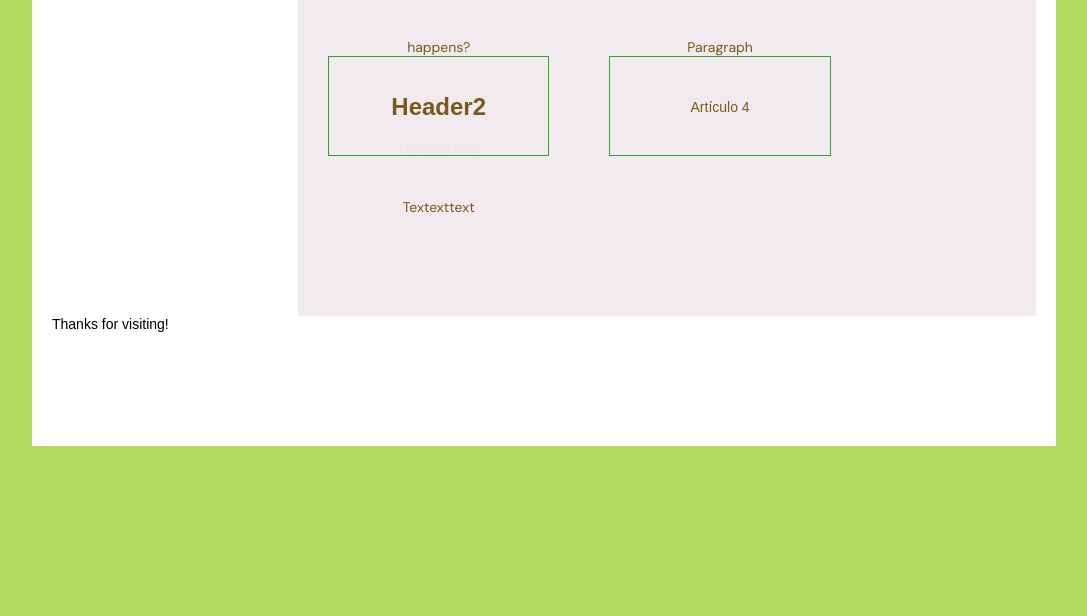
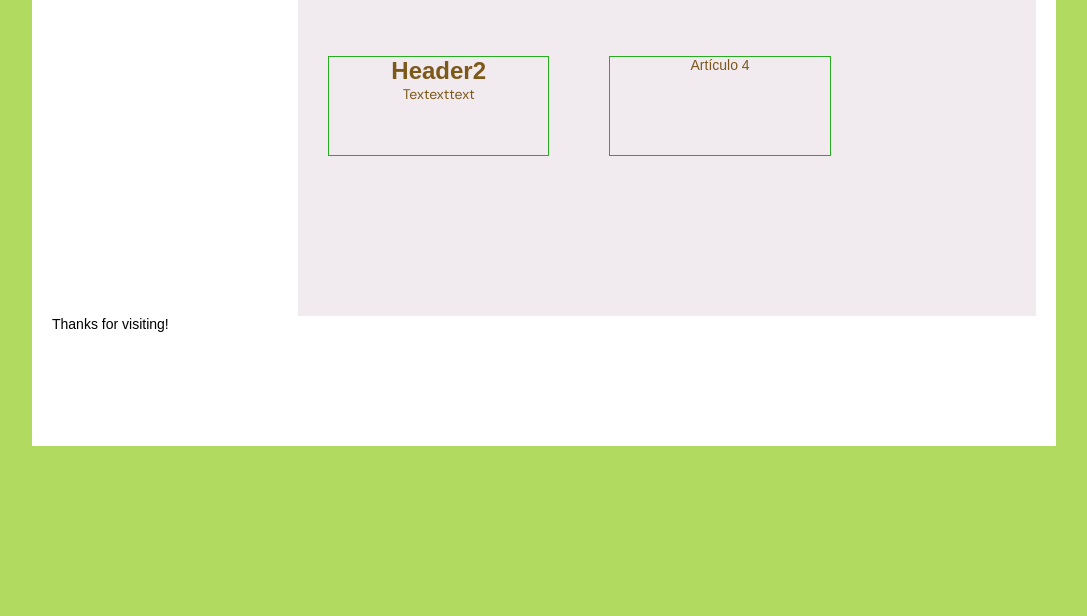
Before and after one commit to donikamiller/Portfolio, a plain HTML site: page OtherIndex.htm in a window 1280 px wide. Shown: the part 184-800 px from the top of the page, without its empty margins (96-1183 px from the left). Drawn offline with Linux system fonts and the light colour scheme.

Commit message:
line height issues (some)

```diff
--- a/OtherStyles.css
+++ b/OtherStyles.css
@@ -64,7 +64,6 @@ aside{
   height: 100px;
   background-color: var(--bg-color);
   color: var(--font-color);
-  line-height: 100px;
   text-align: center;
   border: 1px solid var(--secondary-color);
   float: left;
```
